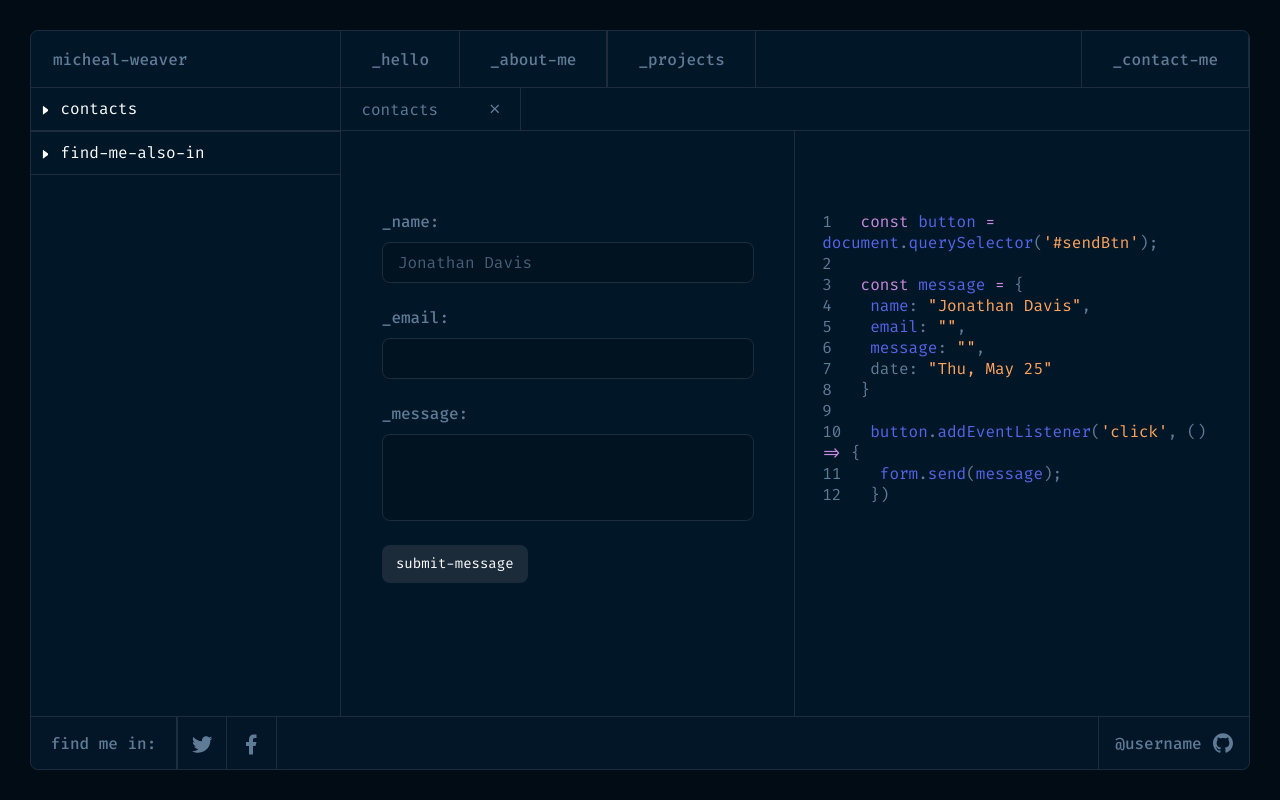
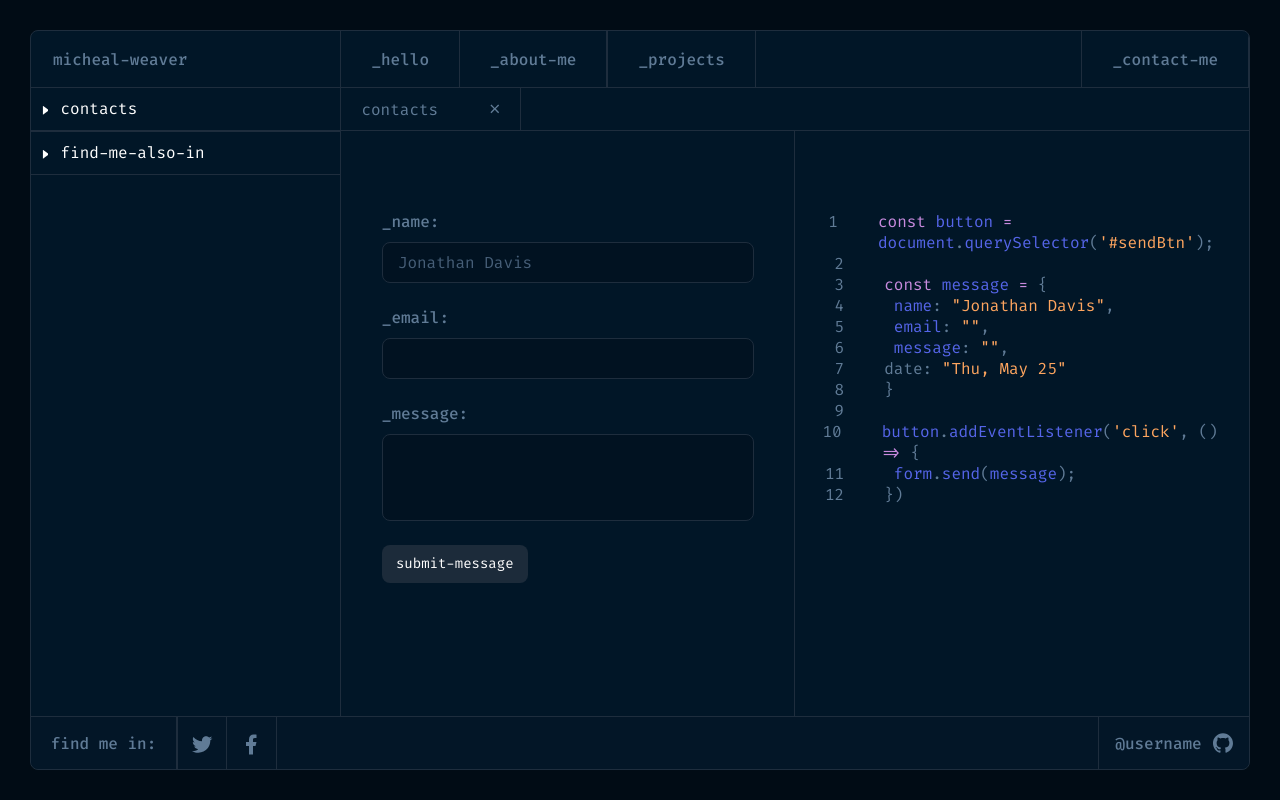
Before and after one commit to tienbot/SaintCode-Portfolio, a React (Create React App) app: page /contacts in a window 1280 px wide. Built offline with nearby package versions, Linux system fonts and the light colour scheme; no server answers.

Commit message:
contact styles, about_me scrollbar styles

```diff
--- a/src/components/CodeSnipedBlock/CodeSnippetBlock.module.css
+++ b/src/components/CodeSnipedBlock/CodeSnippetBlock.module.css
@@ -1,6 +1,6 @@
 .wrapper {
   width: 100%;
-  max-height: 70vh;
+  max-height: 73.5vh;
   height: 100%;
   padding: 18px 40px 0 40px;
   overflow: auto;
--- a/src/components/Form/Form.jsx
+++ b/src/components/Form/Form.jsx
@@ -94,18 +94,52 @@ export const Form = () => {
             </div>
             <div className={s.rightContent}>
                 <div className={s.textWrapper}>
-                    <p>1&nbsp;&nbsp;&nbsp;<span className={s.pink}>const</span> <span className={s.blue}>button</span> <span className={s.pink}>=</span> <span className={s.blue}>document</span>.<span className={s.blue}>querySelector</span>(<span className={s.orange}>'#sendBtn'</span>);</p>
-                    <p>2&nbsp;&nbsp;&nbsp;</p>
-                    <p>3&nbsp;&nbsp;&nbsp;<span className={s.pink}>const</span> <span className={s.blue}>message</span> <span className={s.pink}>= </span>&#123;</p>
-                    <p>4&nbsp;&nbsp;&nbsp;<span className={s.blue}>&nbsp;name</span>:<span className={s.orange}>&nbsp;"{name}"</span>,</p>
-                    <p>5&nbsp;&nbsp;&nbsp;<span className={s.blue}>&nbsp;email</span>:<span className={s.orange}>&nbsp;"{email}"</span>,</p>
-                    <p>6&nbsp;&nbsp;&nbsp;<span className={s.blue}>&nbsp;message</span>:<span className={s.orange}>&nbsp;"{message}"</span>,</p>
-                    <p>7&nbsp;&nbsp;&nbsp;&nbsp;date:<span className={s.orange}>&nbsp;"{today}"</span></p>
-                    <p>8&nbsp;&nbsp;&nbsp;&#125;</p>
-                    <p>9&nbsp;&nbsp;&nbsp;</p>
-                    <p>10&nbsp;&nbsp;&nbsp;<span className={s.blue}>button</span>.<span className={s.blue}>addEventListener</span>(<span className={s.orange}>'click'</span>, () <span className={s.pink}>=&gt; </span>&#123;</p>
-                    <p>11&nbsp;&nbsp;&nbsp;<span className={s.blue}>&nbsp;form</span>.<span className={s.blue}>send</span>(<span className={s.blue}>message</span>);</p>
-                    <p>12&nbsp;&nbsp;&nbsp;&#125;)</p>
+                    <div className={s.row}>
+                        <div className={s.number}>1</div>
+                        <p><span className={s.pink}>const</span> <span className={s.blue}>button</span> <span className={s.pink}>=</span> <span className={s.blue}>document</span>.<span className={s.blue}>querySelector</span>(<span className={s.orange}>'#sendBtn'</span>);</p>
+                    </div>
+                    <div className={s.row}>
+                        <div className={s.number}>2</div>
+                    </div>
+                    <div className={s.row}>
+                        <div className={s.number}>3</div>
+                        <p><span className={s.pink}>const</span> <span className={s.blue}>message</span> <span className={s.pink}>= </span>&#123;</p>
+                    </div>
+                    <div className={s.row}>
+                        <div className={s.number}>4</div>
+                        <p><span className={s.blue}>&nbsp;name</span>:<span className={s.orange}>&nbsp;"{name}"</span>,</p>
+                    </div>
+                    <div className={s.row}>
+                        <div className={s.number}>5</div>
+                        <p><span className={s.blue}>&nbsp;email</span>:<span className={s.orange}>&nbsp;"{email}"</span>,</p>
+                    </div>
+                    <div className={s.row}>
+                        <div className={s.number}>6</div>
+                        <p><span className={s.blue}>&nbsp;message</span>:<span className={s.orange}>&nbsp;"{message}"</span>,</p>
+                    </div>
+                    <div className={s.row}>
+                        <div className={s.number}>7</div>
+                        <p>date:<span className={s.orange}>&nbsp;"{today}"</span></p>
+                    </div>
+                    <div className={s.row}>
+                        <div className={s.number}>8</div>
+                        <p>&#125;</p>
+                    </div>
+                    <div className={s.row}>
+                        <div className={s.number}>9</div>
+                    </div>
+                    <div className={s.row}>
+                        <div className={s.number}>10</div>
+                        <p><span className={s.blue}>button</span>.<span className={s.blue}>addEventListener</span>(<span className={s.orange}>'click'</span>, () <span className={s.pink}>=&gt; </span>&#123;</p>
+                    </div>
+                    <div className={s.row}>
+                        <div className={s.number}>11</div>
+                        <p><span className={s.blue}>&nbsp;form</span>.<span className={s.blue}>send</span>(<span className={s.blue}>message</span>);</p>
+                    </div>
+                    <div className={s.row}>
+                        <div className={s.number}>12</div>
+                        <p>&#125;)</p>
+                    </div>
                     {/* <FormCode/> */}
                 </div>
             </div>
--- a/src/components/Form/Form.module.scss
+++ b/src/components/Form/Form.module.scss
@@ -93,6 +93,17 @@
     color: #607B96;
 }
 
+.row{
+    display: flex;
+}
+
+.number{
+    width: 22px;
+    color: #607B96;
+    text-align: end;
+    margin-right: 40px;
+}
+
 .pink{
     color: #C98BDF;
 }
--- a/src/components/info/Info.module.css
+++ b/src/components/info/Info.module.css
@@ -37,7 +37,7 @@
 
 .content {
   /* height: calc(100% - 40px); */
-  max-height: 70vh;
+  max-height: 73.5vh;
   height: 100%;
   overflow: auto;
   padding-top: 20px;
```
